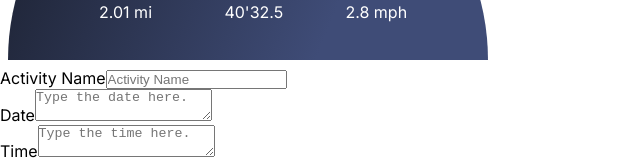
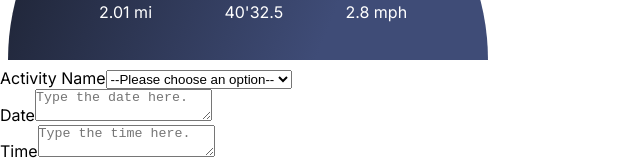
Before and after one commit to michaelpaulcuccia/nextbigthing, a Next.js app in the folder client/: page / in a window 1280 px wide. Shown: the part 684-844 px from the top of the page, without its empty margins (0-640 px from the left). Built offline with nearby package versions, Linux system fonts and the light colour scheme.

Commit message:
adds dropdown for activity type and dateAuto

```diff
--- a/client/app/api/uploaddata/route.js
+++ b/client/app/api/uploaddata/route.js
@@ -6,6 +6,7 @@ import mongoose from "mongoose";
 export async function POST(req) {
     const {
     activityType,
+    dateAuto,
     date,
     time,
     // stat1,
@@ -20,6 +21,7 @@ export async function POST(req) {
       await connectDB();
       await Activity.create({
         activityType,
+        dateAuto,
         date,
         time,
         // stat1,
--- a/client/app/components/ActivityForm.jsx
+++ b/client/app/components/ActivityForm.jsx
@@ -41,13 +41,16 @@ export default function ActivityForm() {
       >
         <div>
           <label htmlFor="activityType">Activity Name</label>
-          <input
+          <select
+            name="activityType"
+            id="activityType"
             onChange={(e) => setActivityType(e.target.value)}
-            value={activityType}
-            type="text"
-            id="activityType"
-            placeholder="Activity Name"
-          />
+          >
+            <option value="">--Please choose an option--</option>
+            <option value="Hiking">Hiking</option>
+            <option value="Walking">Walking</option>
+            <option value="Breathwork">Breathwork</option>
+          </select>
         </div>
 
         <div>
--- a/client/app/models/activity.js
+++ b/client/app/models/activity.js
@@ -4,8 +4,7 @@ const activitySchema = new Schema({
   activityType: {
     type: String,
     required: [true, "Activity is required."],
-    minLength: [2, "Name must be larger than 2 characters"],
-    maxLength: [50, "Name must be lesser than 50 characters"],
+    enum: ["Hiking", "Walking", "Breathwork"],
   },
 
 //   email: {
@@ -14,10 +13,10 @@ const activitySchema = new Schema({
 //     match: [/^[\w.%+-]+@[\w.-]+\.[A-Za-z]{2,}$/i, "Invalid email address"],
 //   },
 
-  // date: {
-  //   type: Date,
-  //   default: Date.now,
-  // },
+  dateAuto: {
+    type: Date,
+    default: Date.now,
+  },
   date: {
     type: String,
     required: [true, "date is required."],
```
